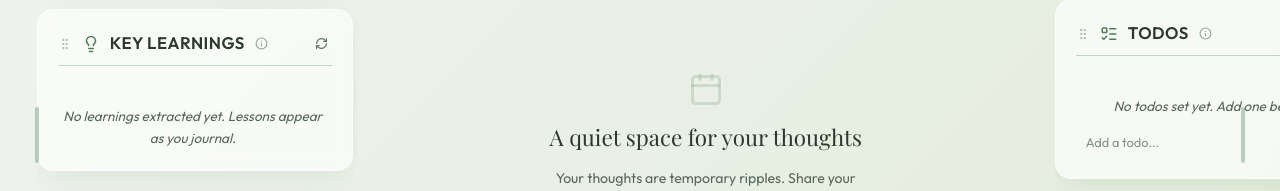
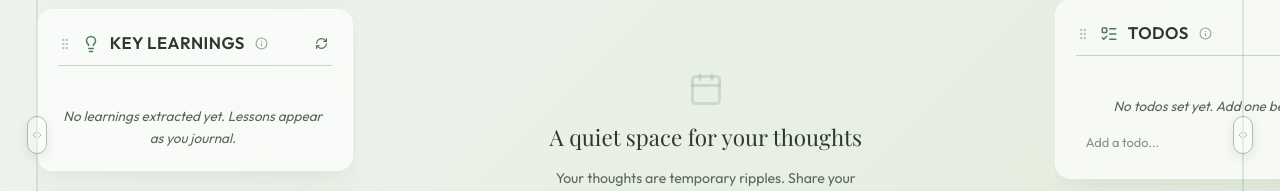
Before and after one commit to HarshitJn/local-growth-journal-webapp, a React (Vite) app: page / in a window 1280 px wide. Shown: the part 265-456 px from the top of the page. Built offline with nearby package versions, Linux system fonts and the light colour scheme; a web font is replaced by a local one.

Commit message:
feat: design neat glassmorphic pill resizers with double arrow icons

```diff
--- a/src/App.css
+++ b/src/App.css
@@ -91,22 +91,43 @@
 }
 
 .sidebar-resizer-line {
-  width: 4px;
-  height: 56px;
+  position: absolute;
+  top: 0;
+  bottom: 0;
+  width: 2px;
   background-color: var(--accent);
-  border-radius: 4px;
-  opacity: 0.35;
-  transition: opacity 0.2s ease, height 0.2s ease, background-color 0.2s ease, width 0.2s ease;
+  opacity: 0.15;
+  transition: opacity 0.2s ease, background-color 0.2s ease;
+  pointer-events: none;
+}
+
+.sidebar-resizer-pill {
+  width: 20px;
+  height: 38px;
+  background: var(--card-bg);
+  border: 1px solid var(--accent);
+  border-radius: 10px;
+  display: flex;
+  align-items: center;
+  justify-content: center;
+  color: var(--accent);
+  box-shadow: 0 4px 12px rgba(0, 0, 0, 0.2);
+  opacity: 0.45;
+  transition: opacity 0.2s ease, transform 0.2s ease, box-shadow 0.2s ease;
+  z-index: 2;
   pointer-events: none;
 }
 
 .sidebar-resizer:hover .sidebar-resizer-line,
 .sidebar-resizer.is-dragging .sidebar-resizer-line {
+  opacity: 0.5;
+}
+
+.sidebar-resizer:hover .sidebar-resizer-pill,
+.sidebar-resizer.is-dragging .sidebar-resizer-pill {
   opacity: 1;
-  width: 6px;
-  height: 90px;
-  background-color: var(--accent);
-  box-shadow: 0 0 10px rgba(76, 124, 89, 0.6);
+  transform: scale(1.15);
+  box-shadow: 0 0 12px rgba(76, 124, 89, 0.5);
 }
 
 @media (max-width: 1100px) {
--- a/src/App.jsx
+++ b/src/App.jsx
@@ -1,5 +1,5 @@
 import React, { useState, useEffect, useRef } from 'react';
-import { AlertCircle, Lightbulb, Shield, Quote, BookOpen, Key, Eraser, RefreshCw, CheckCircle, Info, Sparkles, Target, ListTodo, Plus, Folder } from 'lucide-react';
+import { AlertCircle, Lightbulb, Shield, Quote, BookOpen, Key, Eraser, RefreshCw, CheckCircle, Info, Sparkles, Target, ListTodo, Plus, Folder, ChevronsLeftRight } from 'lucide-react';
 import './App.css';
 
 // Component imports
@@ -604,6 +604,9 @@ function App() {
             title="Drag to resize sidebars symmetrically (Double-click to reset)"
           >
             <div className="sidebar-resizer-line" />
+            <div className="sidebar-resizer-pill">
+              <ChevronsLeftRight size={12} />
+            </div>
           </div>
           <div
             className={`sidebar-resizer resizer-right ${isResizing === 'right' ? 'is-dragging' : ''}`}
@@ -619,6 +622,9 @@ function App() {
             title="Drag to resize sidebars symmetrically (Double-click to reset)"
           >
             <div className="sidebar-resizer-line" />
+            <div className="sidebar-resizer-pill">
+              <ChevronsLeftRight size={12} />
+            </div>
           </div>
         </>
       )}
```
